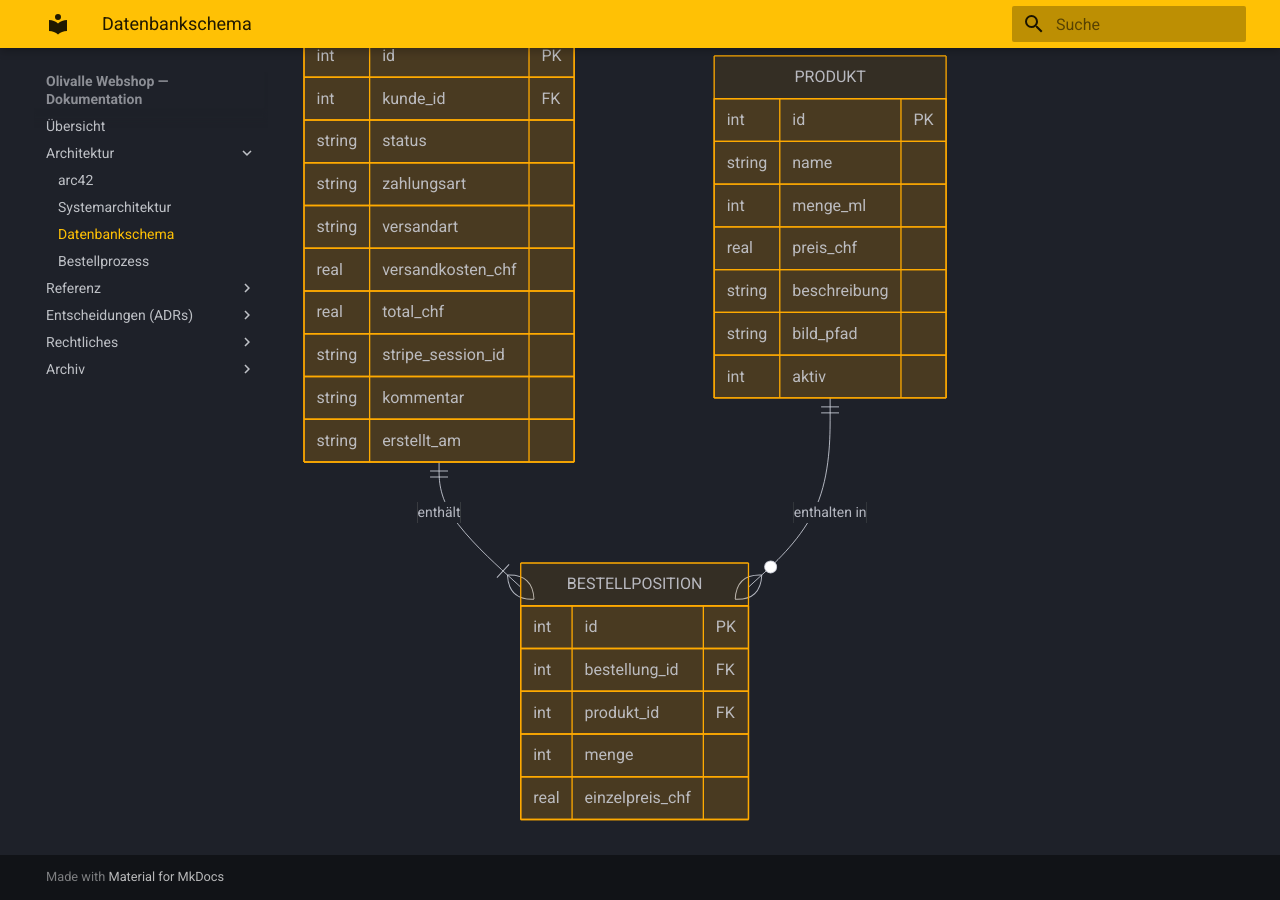
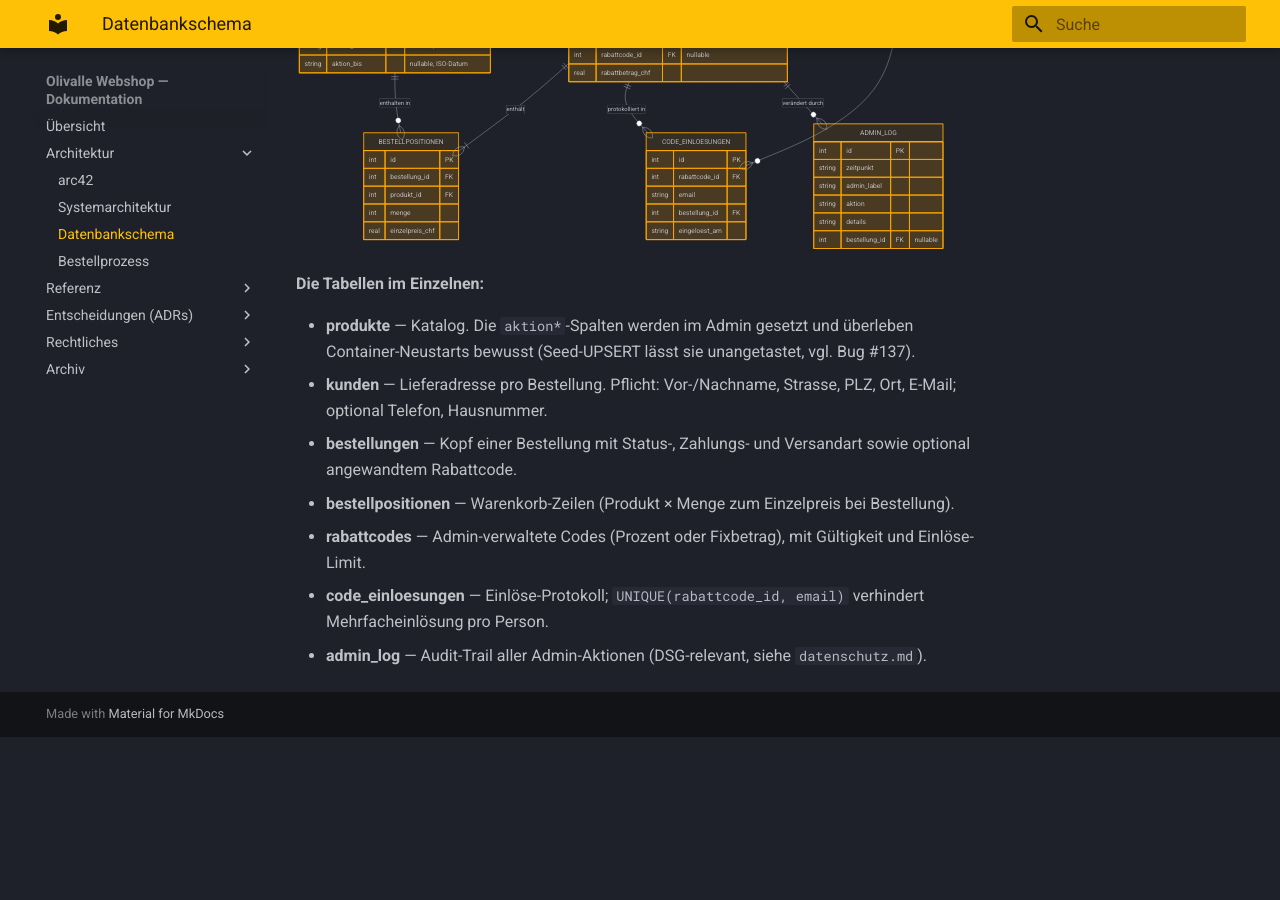
Before and after one commit to konstantinniedermann/olivalle-webshop, an MkDocs documentation site: the page built from docs/datenbankschema.md, in a window 1280 px wide and 900 px high, scrolled down 781 px. Built offline with MkDocs 1.6.1 and Material for MkDocs 9.7.7, drawn with Linux system fonts in a browser that asks for light colours; after the commit the page ends 1518 px from its top, so only the background shows below that; some of the changed text lies outside the part shown.

Commit message:
docs: Datenbankschema auf 7 Tabellen + Aktions-/Rabatt-Spalten korrigieren
Co-Authored-By: Claude Opus 4.8 (1M context) <noreply@anthropic.com>

````diff
--- a/docs/datenbankschema.md
+++ b/docs/datenbankschema.md
@@ -2,11 +2,13 @@
 
 # Olivalle — Datenbankschema
 
-> Quelle: `migrations/001_initial.sql` (SQLite)
+**Zweck:** Dieses Entity-Relationship-Diagramm zeigt die 7 SQLite-Tabellen des Webshops und ihre Beziehungen — vom Produktkatalog über Bestellungen bis zu Rabattcodes und Admin-Audit-Log.
+
+> Quelle: `migrations/001_initial.sql`, `002_admin.sql`, `003_rabattcodes.sql` sowie idempotente Spalten-Ergänzungen in `app/database.py` (`init_db()`).
 
 ```mermaid
 erDiagram
-    PRODUKT {
+    PRODUKTE {
         int id PK
         string name
         int menge_ml
@@ -14,33 +16,40 @@ erDiagram
         string beschreibung
         string bild_pfad
         int aktiv
+        real aktionspreis_chf "nullable, Admin-editierbar"
+        string aktionstext "nullable"
+        string aktion_von "nullable, ISO-Datum"
+        string aktion_bis "nullable, ISO-Datum"
     }
 
-    KUNDE {
+    KUNDEN {
         int id PK
         string vorname
         string nachname
         string email
         string telefon
         string strasse
+        string hausnummer
         string plz
         string ort
     }
 
-    BESTELLUNG {
+    BESTELLUNGEN {
         int id PK
         int kunde_id FK
-        string status
-        string zahlungsart
-        string versandart
+        string status "neu, bezahlt, versendet, storniert"
+        string zahlungsart "stripe, rechnung_qr, bar"
+        string versandart "post, abholung"
         real versandkosten_chf
         real total_chf
-        string stripe_session_id
+        string stripe_session_id "nullable"
         string kommentar
-        string erstellt_am
+        string erstellt_am "ISO 8601"
+        int rabattcode_id FK "nullable"
+        real rabattbetrag_chf
     }
 
-    BESTELLPOSITION {
+    BESTELLPOSITIONEN {
         int id PK
         int bestellung_id FK
         int produkt_id FK
@@ -48,7 +57,52 @@ erDiagram
         real einzelpreis_chf
     }
 
-    KUNDE ||--o{ BESTELLUNG : "gibt auf"
-    BESTELLUNG ||--|{ BESTELLPOSITION : "enthält"
-    PRODUKT ||--o{ BESTELLPOSITION : "enthalten in"
+    RABATTCODES {
+        int id PK
+        string code UK
+        string rabattart "prozent, fixbetrag"
+        real rabattwert
+        real mindestbestellwert_chf "nullable"
+        int max_einloesungen "nullable"
+        int aktuelle_einloesungen
+        string gueltig_von
+        string gueltig_bis
+        int aktiv
+        string erstellt_am
+    }
+
+    CODE_EINLOESUNGEN {
+        int id PK
+        int rabattcode_id FK
+        string email
+        int bestellung_id FK
+        string eingeloest_am
+    }
+
+    ADMIN_LOG {
+        int id PK
+        string zeitpunkt
+        string admin_label
+        string aktion
+        string details
+        int bestellung_id FK "nullable"
+    }
+
+    KUNDEN ||--o{ BESTELLUNGEN : "gibt auf"
+    BESTELLUNGEN ||--|{ BESTELLPOSITIONEN : "enthält"
+    PRODUKTE ||--o{ BESTELLPOSITIONEN : "enthalten in"
+    RABATTCODES ||--o{ BESTELLUNGEN : "rabattiert"
+    RABATTCODES ||--o{ CODE_EINLOESUNGEN : "eingelöst durch"
+    BESTELLUNGEN ||--o{ CODE_EINLOESUNGEN : "protokolliert in"
+    BESTELLUNGEN ||--o{ ADMIN_LOG : "verändert durch"
 ```
+
+**Die Tabellen im Einzelnen:**
+
+- **produkte** — Katalog. Die `aktion*`-Spalten werden im Admin gesetzt und überleben Container-Neustarts bewusst (Seed-UPSERT lässt sie unangetastet, vgl. Bug #137).
+- **kunden** — Lieferadresse pro Bestellung. Pflicht: Vor-/Nachname, Strasse, PLZ, Ort, E-Mail; optional Telefon, Hausnummer.
+- **bestellungen** — Kopf einer Bestellung mit Status-, Zahlungs- und Versandart sowie optional angewandtem Rabattcode.
+- **bestellpositionen** — Warenkorb-Zeilen (Produkt × Menge zum Einzelpreis bei Bestellung).
+- **rabattcodes** — Admin-verwaltete Codes (Prozent oder Fixbetrag), mit Gültigkeit und Einlöse-Limit.
+- **code_einloesungen** — Einlöse-Protokoll; `UNIQUE(rabattcode_id, email)` verhindert Mehrfacheinlösung pro Person.
+- **admin_log** — Audit-Trail aller Admin-Aktionen (DSG-relevant, siehe `datenschutz.md`).
````
Also changed, not shown: docs/projekt-status.md (renamed from docs/roadmap.md).
